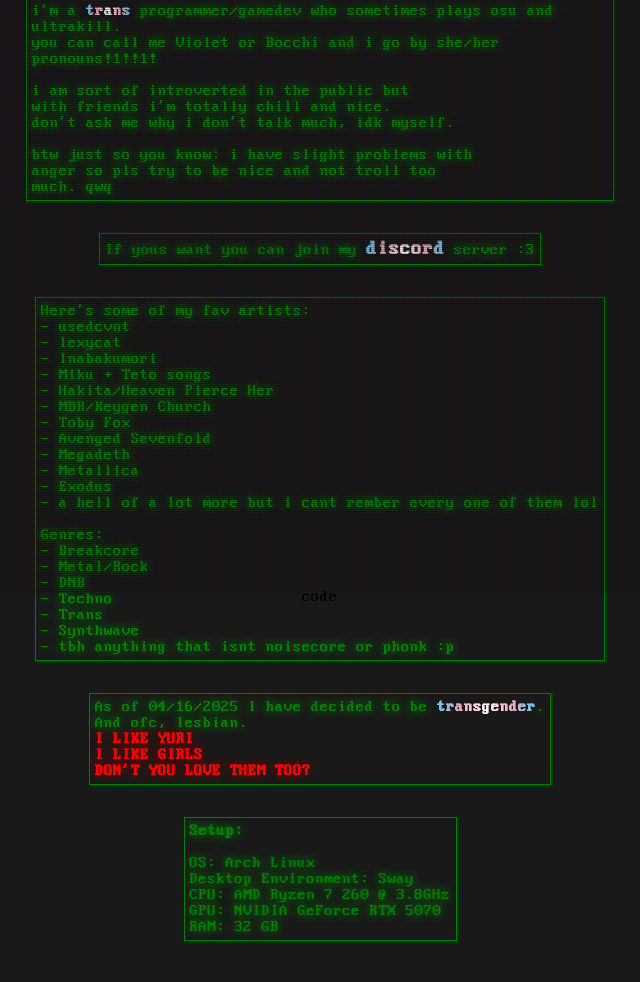
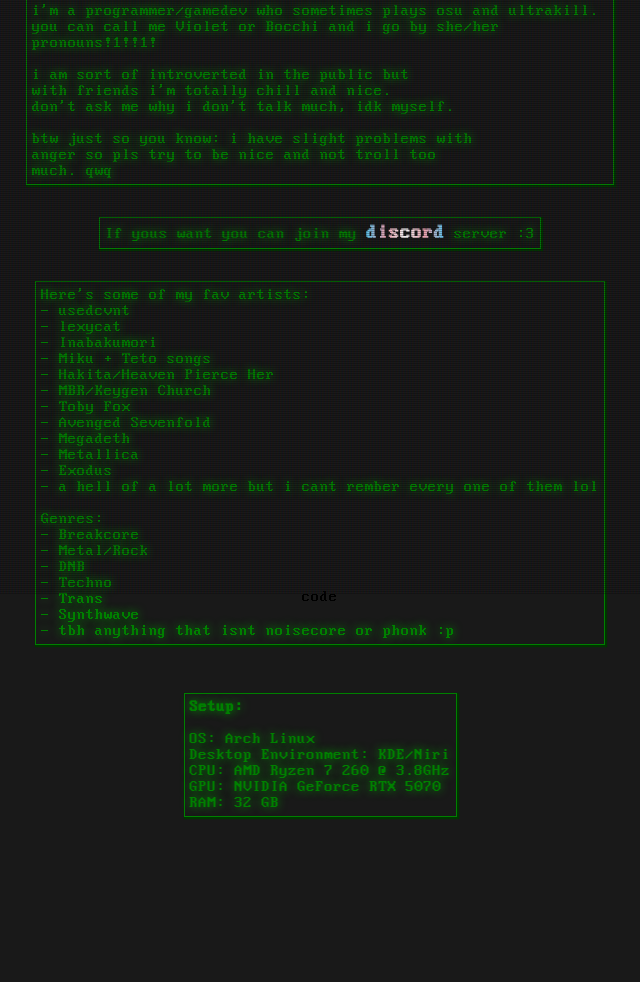
Before and after one commit to GAMINGNOOBdev/gamingnoobdev.github.io, a plain HTML site: page about.html in a window 1280 px wide. Shown: the part 206-1188 px from the top of the page, without its empty margins (320-960 px from the left). Drawn offline with Linux system fonts and the light colour scheme.

Commit message:
removed unnecessary info

```diff
--- a/about.html
+++ b/about.html
@@ -35,7 +35,7 @@
 
             <p>
                 haiiii!!!! ^_^<br/><br/>
-                i'm a <b id="transtext">trans</b> programmer/gamedev who sometimes plays osu and ultrakill.<br/>
+                i'm a programmer/gamedev who sometimes plays osu and ultrakill.<br/>
                 you can call me Violet or Bocchi and i go by she/her pronouns!1!!1!<br/>
                 <br/>
                 i am sort of introverted in the public but<br/>
@@ -83,20 +83,12 @@
 
             <br/>
 
-            <p>
-                As of 04/16/2025 I have decided to be <b id="transtext">transgender</b>.<br/>
-                And ofc, lesbian.<br/>
-                <b id="redtext">I LIKE YURI</b><br/>
-                <b id="redtext">I LIKE GIRLS</b><br/>
-                <b id="redtext">DON'T YOU LOVE THEM TOO?</b><br/>
-            </p>
-
             <br/>
 
             <p>
                  <b>Setup:</b><br/><br/>
                  OS: Arch Linux<br/>
-                 Desktop Environment: Sway<br/>
+                 Desktop Environment: KDE/Niri<br/>
                  CPU: AMD Ryzen 7 260 @ 3.8GHz<br/>
                  GPU: NVIDIA GeForce RTX 5070<br/>
                  RAM: 32 GB
```
